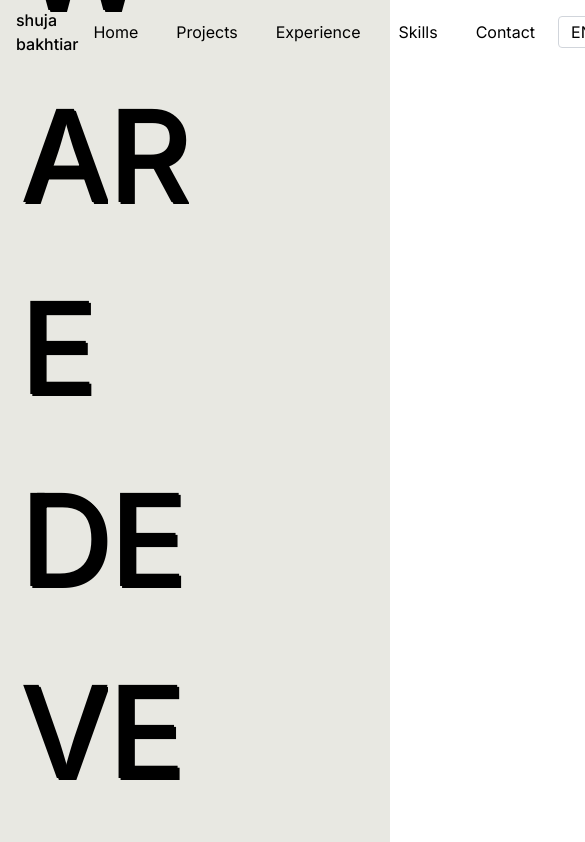
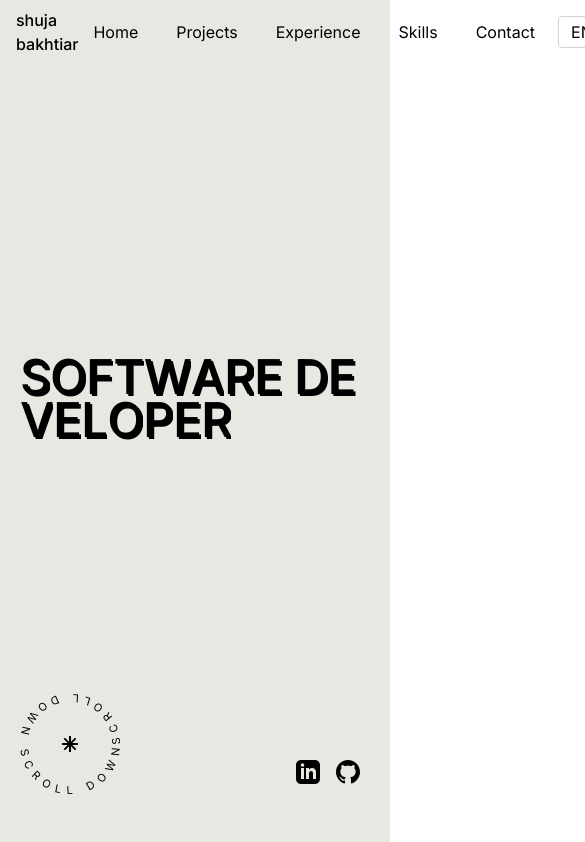
Before and after one commit to shujabakhtiar/shuja-portfolio, a Vue app: page / in a window 390 px wide. Shown: the top 842 px of the page, 585 px wide, since content can reach past the window. Built offline with nearby package versions, Linux system fonts and the light colour scheme; a web font is replaced by a local one.

Commit message:
update ui

```diff
--- a/src/components/navigation/TopNavBar.vue
+++ b/src/components/navigation/TopNavBar.vue
@@ -1,6 +1,6 @@
 <template>
     <nav
-        class="fixed top-0 left-0 z-50 w-screen h-16 p-4 flex items-center justify-between transition-all duration-700 ease-out delay-[2000ms]"
+        class="w-screen fixed top-0 left-0 z-50 h-16 p-4 flex items-center justify-between transition-all duration-700 ease-out delay-[2000ms]"
         :class="isMounted ? 'translate-y-0 opacity-100' : '-translate-y-full opacity-0'"
     >
         <div class="xl:text-[32px] 2xl:text-[40px] font-[600] text-heading text-black">
--- a/src/components/sections/HeroSection.vue
+++ b/src/components/sections/HeroSection.vue
@@ -6,7 +6,7 @@
  >
     <div class="w-full h-full flex flex-col items-center justify-center px-5">
       <div class="mb-12 w-full justify-start">
-        <div class="w-[50%]">
+        <div class="w-full lg:w-[50%]">
             <h1>
             <span
                 v-for="(char, index) in $t('hero.role').split('')"
@@ -24,9 +24,9 @@
         </h1>
         </div>
       </div>
-      <div class="flex justify-between w-full items-center">
-
-        <div class="xl:h-[100px] xl:w-[100px] 2xl:w-[125px] 2xl:h-[125px] flex items-center justify-center relative">
+      <div class="absolute left-0 bottom-[60px] right-0 flex
+                items-end lg:items-start justify-between px-[30px] lg:px-[60px]">
+        <div class="h-[80px] w-[80px] xl:h-[100px] xl:w-[100px] 2xl:w-[125px] 2xl:h-[125px] flex items-center justify-center relative">
             <div class="animate-[spin_10s_linear_infinite]">
                 <svg height="100" width="100">
                     <path id="ellipse-id-r2-" style="fill: none;" d="M0 50a50 50 0 1 0 100 0a50 50 0 1 0 -100 0"></path>
@@ -45,9 +45,16 @@
             class="hero-container justify-self-end gap-4 transition-all duration-700 ease-out delay-700"
             :class="showContent ? 'opacity-100 translate-y-0' : 'opacity-0 translate-y-20'"
         >
-          <p>{{ $t('hero.links.linkedin') }}</p>
-          <p>{{ $t('hero.links.github') }}</p>
-          <p>{{ $t('hero.links.twitter') }}</p>
+          <div class="block lg:hidden">
+            <div class="flex gap-4">
+                <img src="/icons/linkedin.svg" alt="LinkedIn" class="w-6 h-6" />
+                <img src="/icons/github.svg" alt="GitHub" class="w-6 h-6" />
+            </div>
+          </div>
+          <div class="hidden lg:flex gap-4">
+              <p>{{ $t('hero.links.linkedin') }}</p>
+              <p>{{ $t('hero.links.github') }}</p>
+          </div>
         </div>
       </div>
     </div>
@@ -80,7 +87,8 @@ export default {
   }
   h1 {
     text-transform: uppercase;
-    font-size: 8rem;
+    font-size: clamp(3rem, 11vw, 8rem);
+    line-height: 0.9;
     font-weight: 1000;
     letter-spacing: -0.02em;
     color: #000;
```
Also changed, not shown: src/pages/HomePage.vue (+5 -5 lines), public/icons/github.svg (added), public/icons/linkedin.svg (added).
